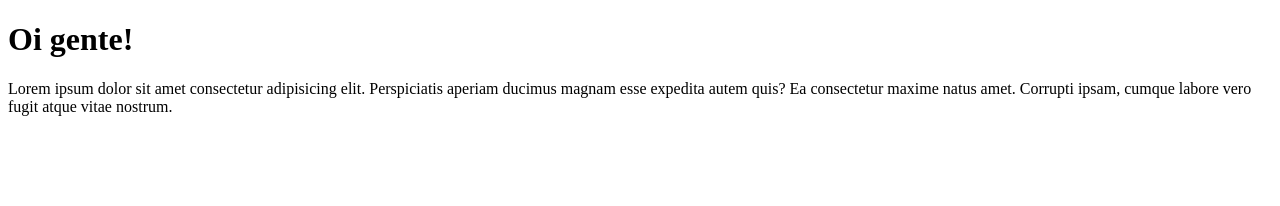
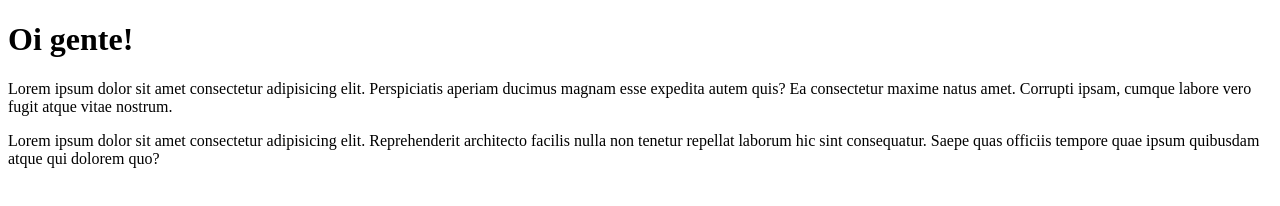
Before and after one commit to Streack/Oi-Gente, a plain HTML site: page site-exemplo/index.html in a window 1280 px wide. Drawn offline with Linux system fonts and the light colour scheme.

Commit message:
Adicionei um parágrafo

```diff
--- a/site-exemplo/index.html
+++ b/site-exemplo/index.html
@@ -12,5 +12,9 @@
     aperiam ducimus magnam esse expedita autem quis? Ea consectetur maxime
     natus amet. Corrupti ipsam, cumque labore vero fugit atque vitae
     nostrum.</p>
+    <p>Lorem ipsum dolor sit amet consectetur adipisicing elit. Reprehenderit
+    architecto facilis nulla non tenetur repellat laborum hic sint
+    consequatur. Saepe quas officiis tempore quae ipsum quibusdam atque qui
+    dolorem quo?</p>
 </body>
 </html>
```
